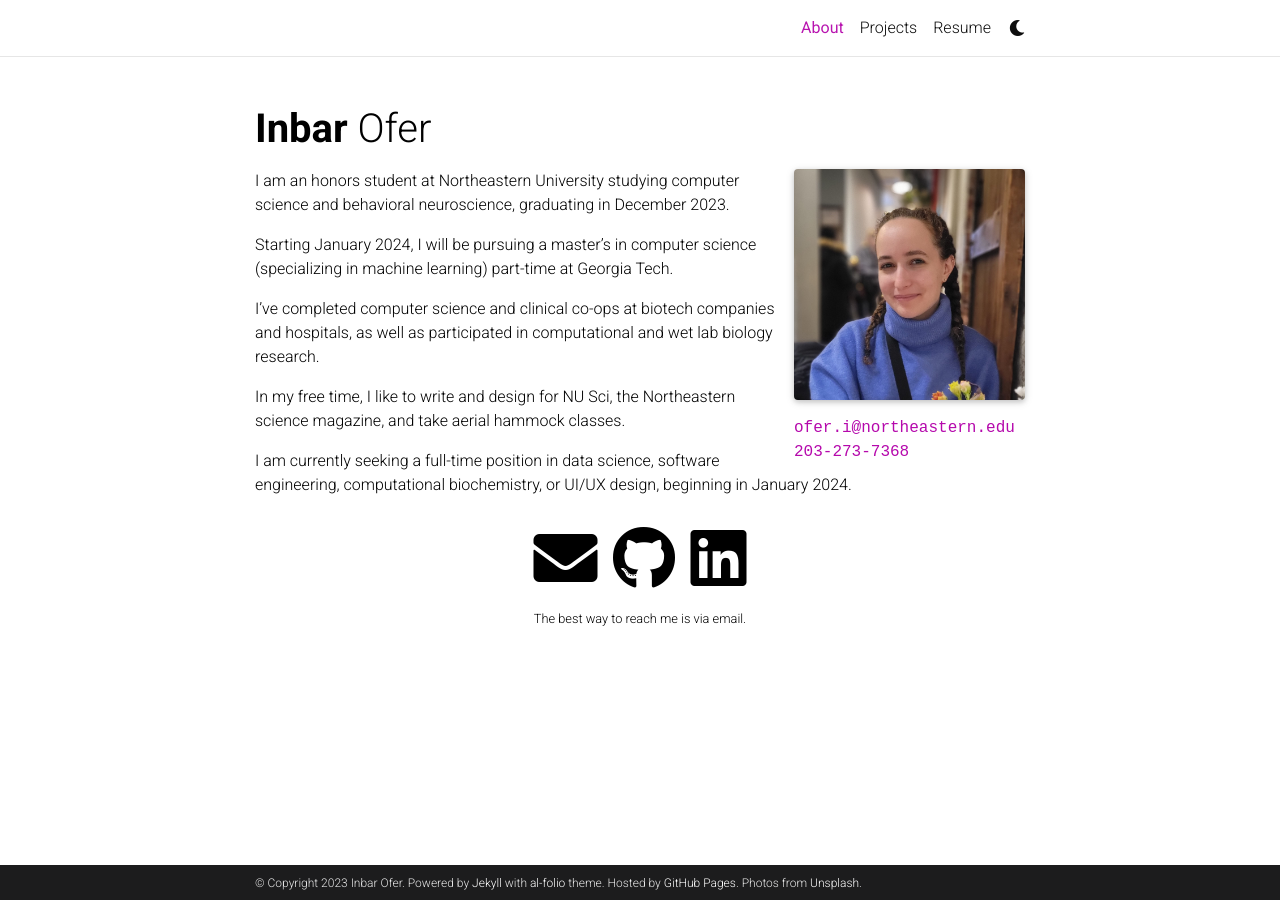
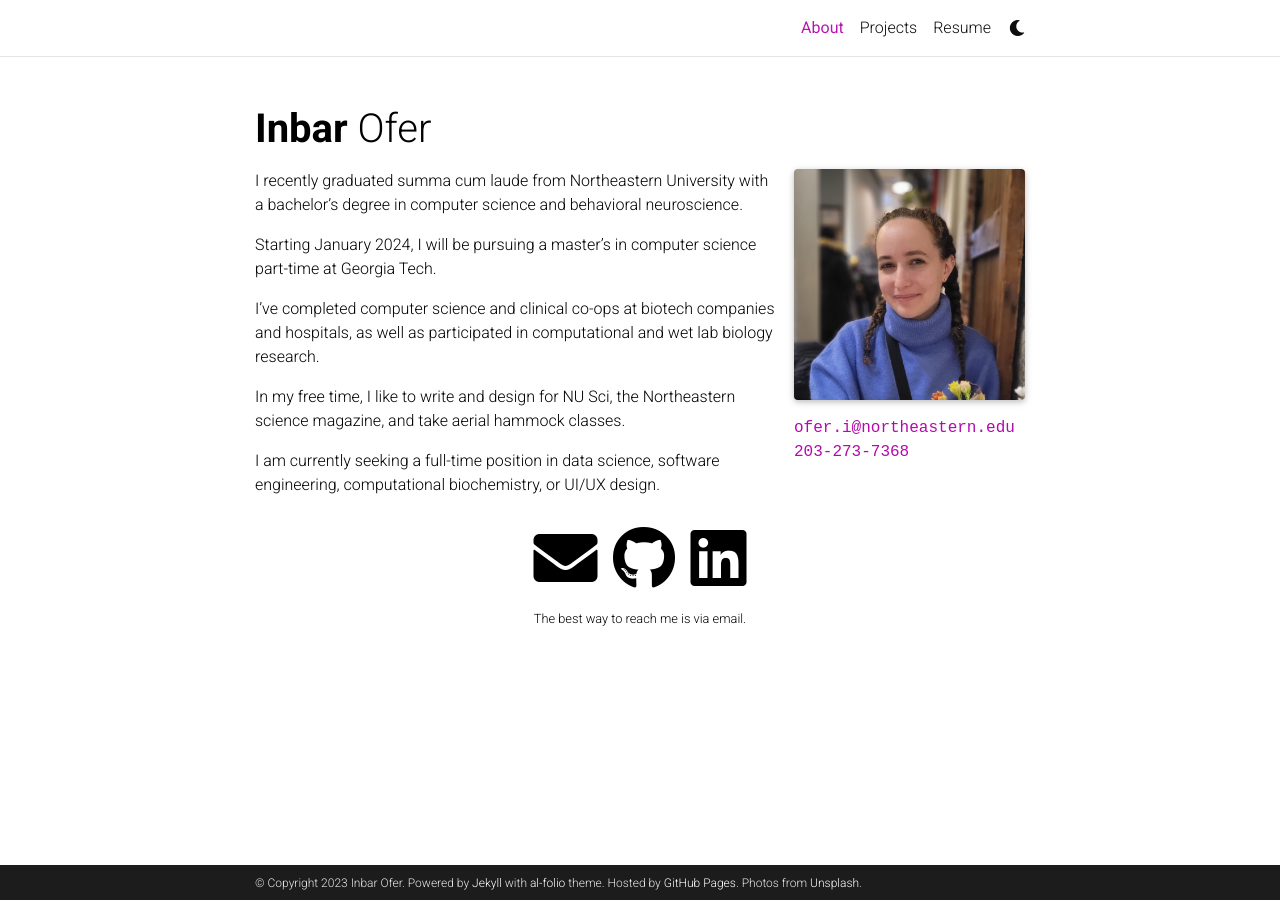
Before and after one commit to inbaro-neu/inbaro-neu.github.io, a Jekyll site: the page built from _pages/about.md, in a window 1280 px wide. Built offline with Jekyll 4.4.1, drawn with Linux system fonts in a browser that asks for light colours; comment, search, counter and statistics services are not loaded; a style sheet for code colours, icons or effects is not loaded.

Commit message:
updates to cv + about content

```diff
--- a/_data/cv.yml
+++ b/_data/cv.yml
@@ -19,7 +19,7 @@
 
     - title: BS, Computer Science and Behavioral Neuroscience
       institution: Northeastern University
-      highlights: "GPA: 3.95/4.0"
+      highlights: "GPA: 3.95/4.0; summa cum laude"
       year: 2019 - 2023
       description:
         - "Minor: Ethics"
--- a/_pages/about.md
+++ b/_pages/about.md
@@ -16,15 +16,15 @@ news: false  # includes a list of news items
 selected_papers: false # includes a list of papers marked as "selected={true}"
 social: true  # includes social icons at the bottom of the page
 ---
-I am an honors student at Northeastern University studying computer science and behavioral neuroscience, graduating in December 2023.
+I recently graduated summa cum laude from Northeastern University with a bachelor's degree in computer science and behavioral neuroscience.
 
-Starting January 2024, I will be pursuing a master's in computer science (specializing in machine learning) part-time at Georgia Tech.
+Starting January 2024, I will be pursuing a master's in computer science part-time at Georgia Tech.
 
 I've completed computer science and clinical co-ops at biotech companies and hospitals, as well as participated in computational and wet lab biology research.
 
 In my free time, I like to write and design for NU Sci, the Northeastern science magazine, and take aerial hammock classes.
 
-I am currently seeking a full-time position in data science, software engineering, computational biochemistry, or UI/UX design, beginning in January 2024.
+I am currently seeking a full-time position in data science, software engineering, computational biochemistry, or UI/UX design.
 
 <!-- Write your biography here. Tell the world about yourself. Link to your favorite [subreddit](http://reddit.com). You can put a picture in, too. The code is already in, just name your picture `profile_pic.jpg` and put it in the `img/` folder.
 
```
